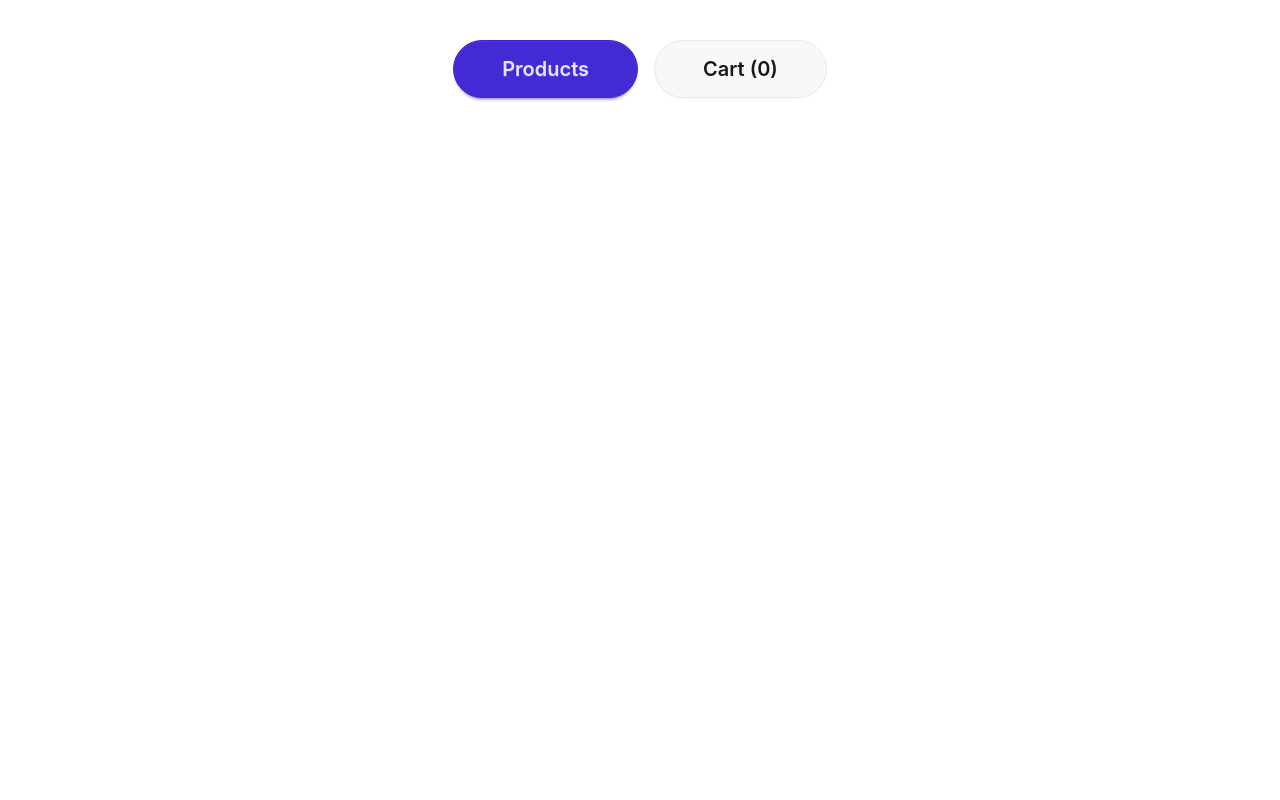
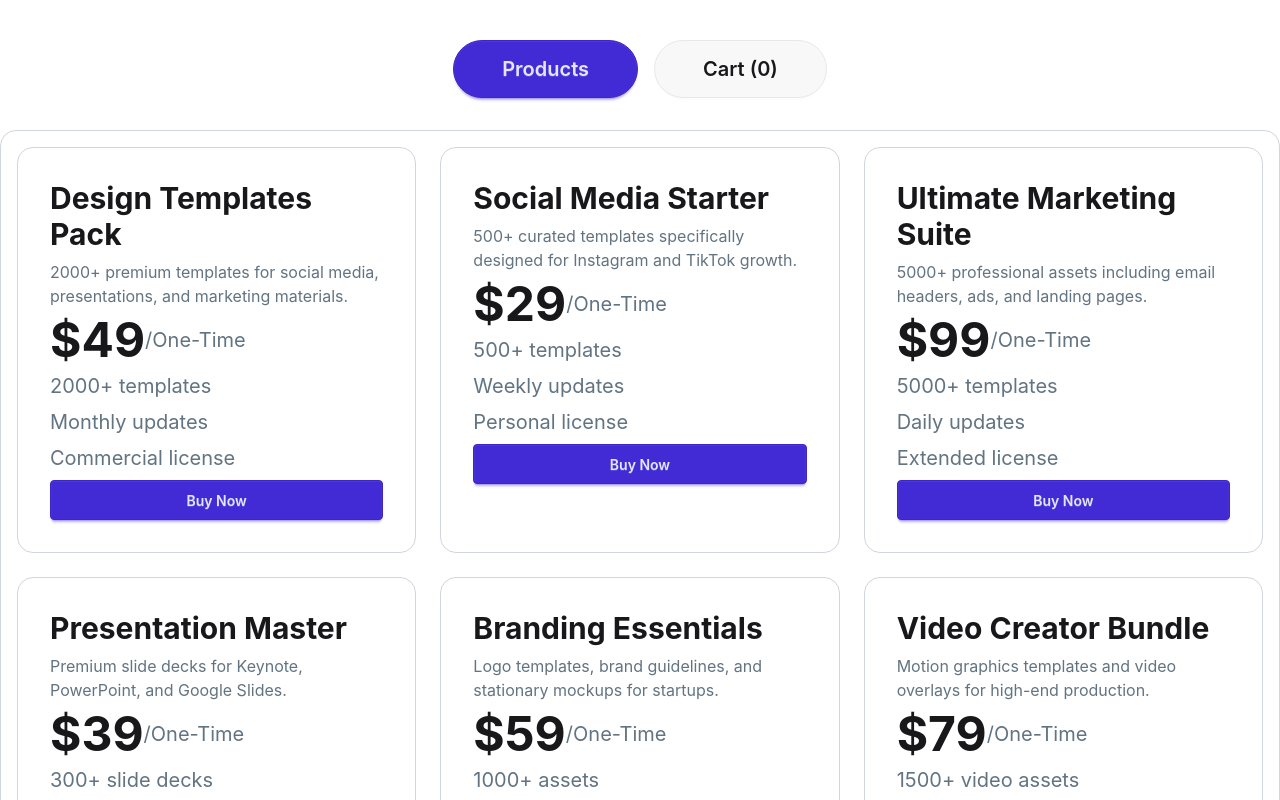
Before and after one commit to nasrullah-sheikh-noman/DigiTools, a React (Vite) app: page / in a window 1280 px wide. Shown: the part 1360-2160 px from the top of the page. Before the commit the page ends 1490 px from the top, so only its background shows below. Built offline with nearby package versions, Linux system fonts and the light colour scheme.

Commit message:
show card in display using json data

```diff
--- a/src/components/premiumCard/PremiumCard.jsx
+++ b/src/components/premiumCard/PremiumCard.jsx
@@ -1,25 +1,29 @@
 import React, { use } from "react";
 
-const PremiumCard = () => {
-
-  // console.log("PremiumCardData", premimumCard);
+const PremiumCard = ({ cardData }) => {
+  console.log(cardData.title);
 
   return (
     <div>
-      <div className="card p-8 space-y-2 border border-gray-300 rounded-2xl">
-        <h2 className="text-5xl font-bold">Design Templates Pack</h2>
-        <h4 className="text-[#627382]">
-          2000+ premium templates for social media, presentations, and marketing
-          materials.
-        </h4>
-        <div className="flex items-center">
-          <h2 className="text-5xl font-bold">$49</h2>
-          <h4 className="text-xl text-[#627382]">/one-time</h4>
-        </div>
-        <h3 className="text-xl text-[#627382]">2000+ templates</h3>
-        <h3 className="text-xl text-[#627382]">Monthly updates</h3>
-        <h3 className="text-xl text-[#627382]">Commercial license</h3>
-        <button className="btn btn-primary inline-block">Primary</button>
+      <div className="grid grid-cols-3 gap-6 border border-gray-300 p-4 rounded-2xl">
+        {cardData.map((data) => {
+          return (
+            <div className="card p-8 space-y-2 border border-gray-300 rounded-2xl">
+              <h2 className="text-3xl font-bold">{data.title}</h2>
+              <h4 className="text-[#627382]">
+                {data.description}
+              </h4>
+              <div className="flex items-center">
+                <h2 className="text-5xl font-bold">{data.price}</h2>
+                <h4 className="text-xl text-[#627382]">/{data.billingCycle}</h4>
+              </div>
+              <h3 className="text-xl text-[#627382]">{data.feature1}</h3>
+              <h3 className="text-xl text-[#627382]">{data.feature2}</h3>
+              <h3 className="text-xl text-[#627382]">{data.feature3}</h3>
+              <button className="btn btn-primary inline-block">{data.buttonText}</button>
+            </div>
+          );
+        })}
       </div>
     </div>
   );
--- a/src/components/premiumCards/PremiumCards.jsx
+++ b/src/components/premiumCards/PremiumCards.jsx
@@ -2,15 +2,12 @@ import React, { use } from "react";
 import PremiumCard from "../premiumCard/PremiumCard";
 
 const PremiumCards = ({cardPromise}) => {
-  // console.log( cardPromise);
   const cardData = use(cardPromise);
 
-  console.log( cardData);
 
   return (
     <div>
-      {/* <div className="grid grid-cols-3 gap-6 border border-gray-300 p-4 rounded-2xl"></div> */}
-
+      <PremiumCard cardData={cardData}/>
     </div>
   );
 };
```
